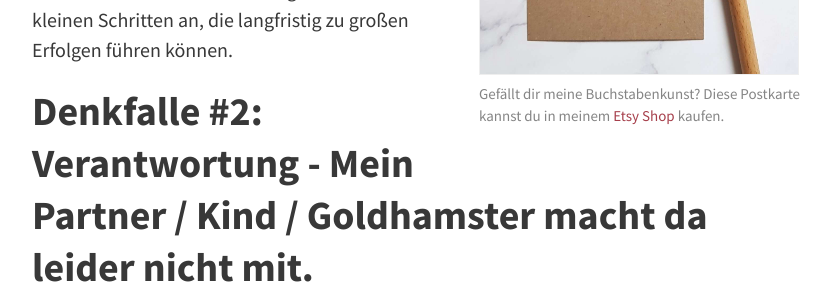
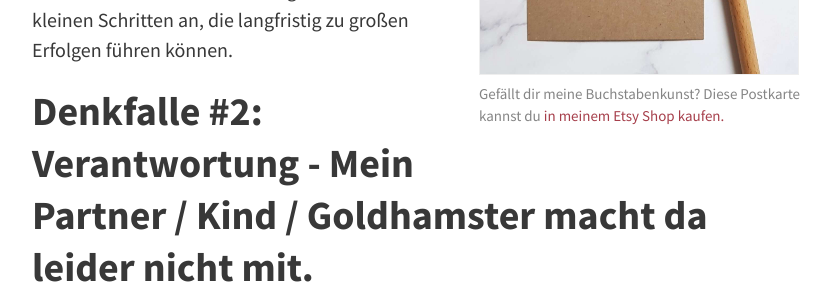
Before and after one commit to fraulyoner/gedankenshift, a Jekyll site: the page built from _posts/2019-02-23-wege-sich-selbst-zu-sabotieren-denkfallen.md, in a window 1280 px wide and 900 px high, scrolled down 1373 px. Shown: the part 154-454 px from the top of the window, without its empty margins (224-1055 px from the left). Built offline with Jekyll 4.4.1, drawn with Linux system fonts in a browser that asks for light colours; comment, search, counter and statistics services are not loaded; some of the changed text lies outside the part shown.

Commit message:
Minor update in handlettering captions

```diff
--- a/_includes/handlettering.html
+++ b/_includes/handlettering.html
@@ -3,8 +3,8 @@
   <img src="{{site.baseurl}}/assets/img/posts/{{ include.image }}" alt="{{ include.description }}"/>
 </a>
 <span class="caption">Gefällt dir meine Buchstabenkunst? Mehr davon<br/>
-  findest du in meinem
-  <a href="{{ site.theme_settings.etsy }}" target="_blank">Etsy Shop</a>
+  findest du
+  <a href="{{ site.theme_settings.etsy }}" target="_blank">in meinem Etsy Shop</a>
   oder auf
   <a href="{{ site.theme_settings.instagram }}" target="_blank">Instagram</a>.
 </span>
--- a/_includes/handlettering_etsy.html
+++ b/_includes/handlettering_etsy.html
@@ -2,7 +2,11 @@
 <a href="{{ include.link }}" target="_blank">
   <img src="{{site.baseurl}}/assets/img/posts/{{ include.image }}" alt="{{ include.description }}"/>
 </a>
-<span class="caption">Gefällt dir meine Buchstabenkunst? Diese Postkarte<br/>
-  kannst du in meinem <a href="{{ include.link }}" target="_blank">Etsy Shop</a> kaufen.
+<span class="caption">
+  Gefällt dir meine Buchstabenkunst? Diese Postkarte<br/>
+  kannst du
+  <a href="{{ include.link }}" target="_blank">
+    in meinem Etsy Shop kaufen.
+  </a>
 </span>
 </p>
--- a/_includes/handlettering_footer.html
+++ b/_includes/handlettering_footer.html
@@ -1,7 +1,7 @@
 <!-- DEPRECATED, use handlettering.html instead -->
 <span class="caption">Gefällt dir meine Buchstabenkunst? Mehr davon<br/>
-  findest du in meinem
-  <a href="{{ site.theme_settings.etsy }}" target="_blank">Etsy Shop</a>
+  findest du
+  <a href="{{ site.theme_settings.etsy }}" target="_blank">in meinem Etsy Shop</a>
   oder auf
   <a href="{{ site.theme_settings.instagram }}" target="_blank">Instagram</a>.
 </span>
```
